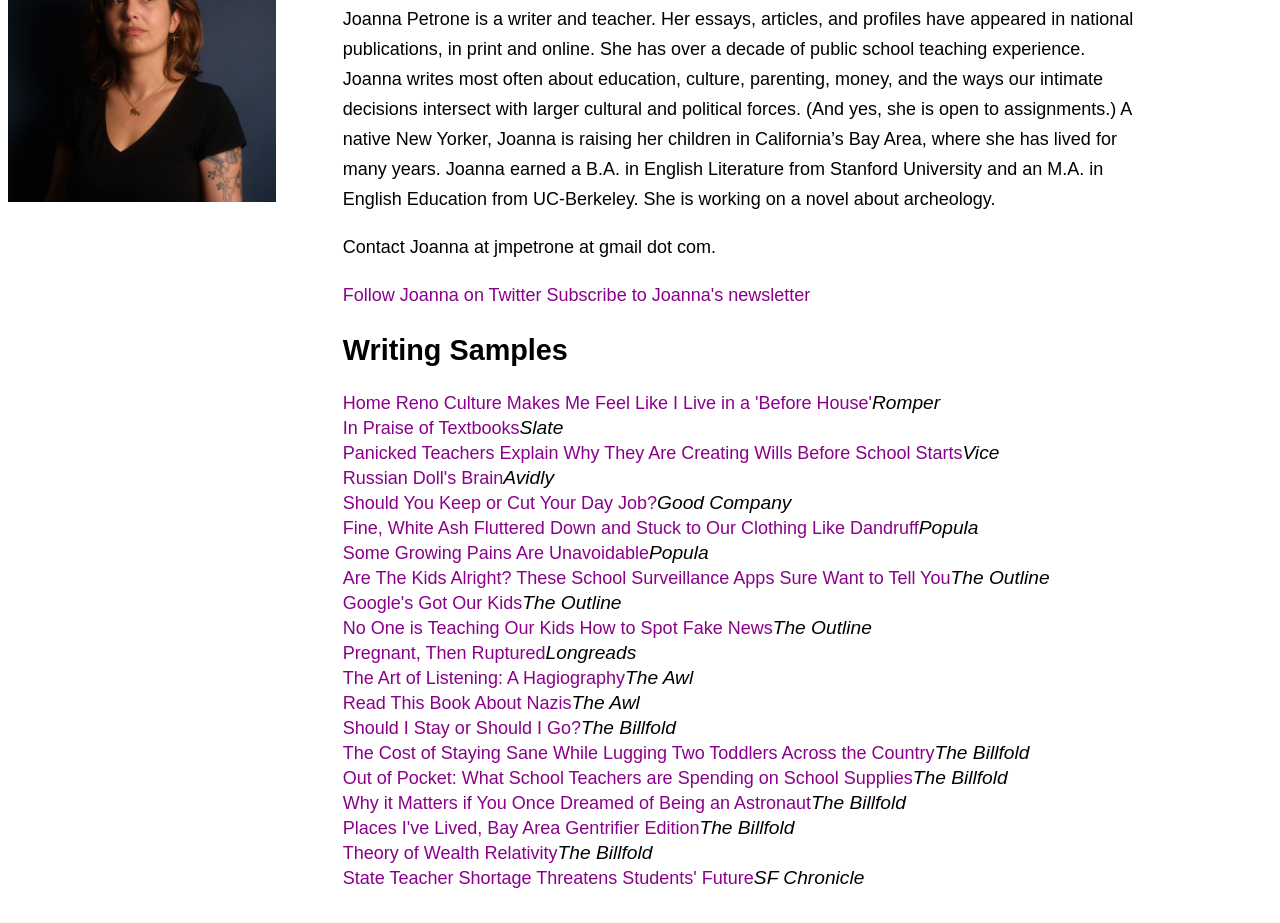
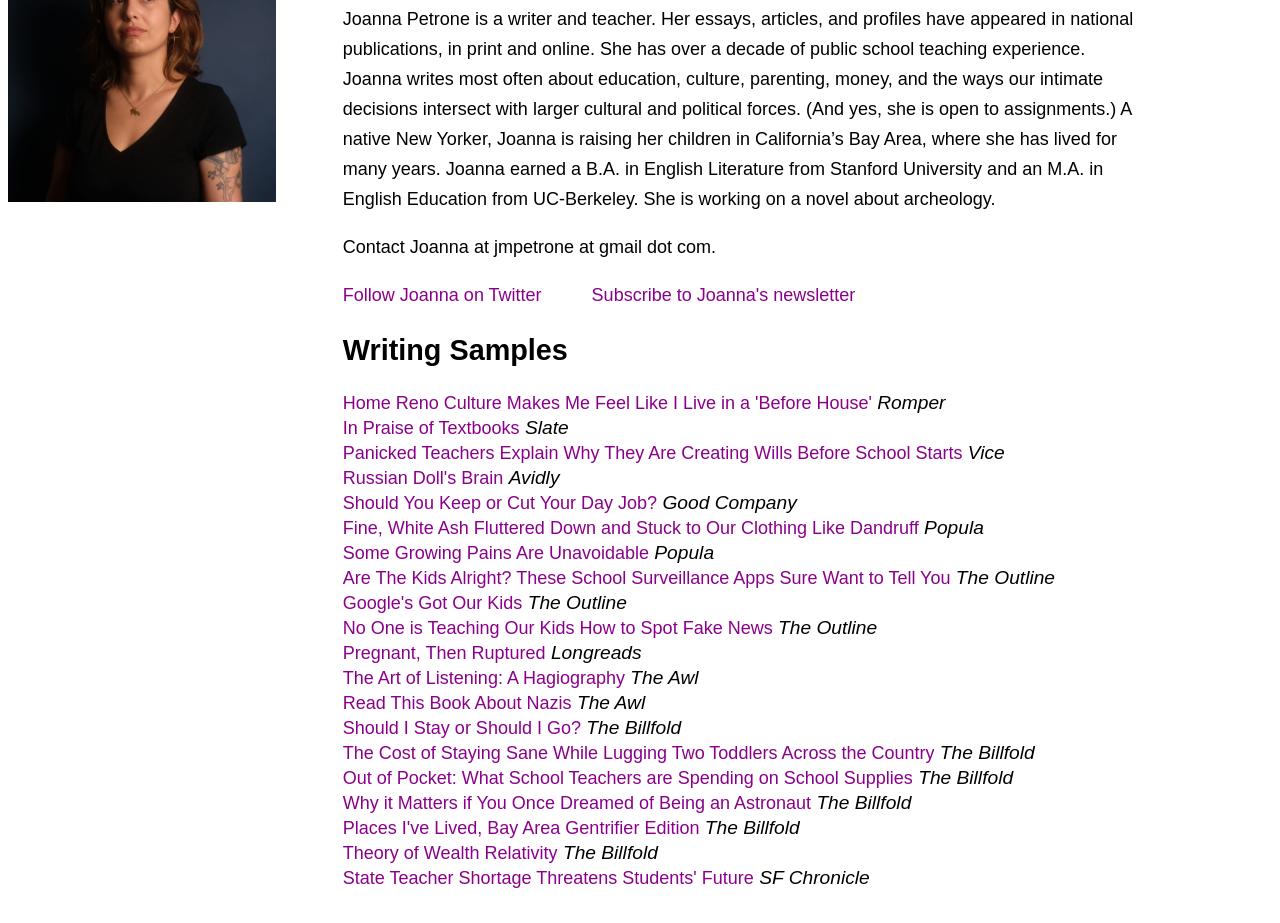
Before and after one commit to grumblebot5000/jp, a plain HTML site: page index.html in a window 1280 px wide. Shown: the part 142-1065 px from the top of the page. Drawn offline with Linux system fonts and the light colour scheme.

Commit message:
added final link; cleaned up CSS

```diff
--- a/index.html
+++ b/index.html
@@ -45,127 +45,170 @@
         <h2>Writing Samples</h2>
         <ul class="writing-samples">
           <li>
+            <span>
               <a href="https://www.romper.com/life/tiktok-hgtv-home-reno"
                 >Home Reno Culture Makes Me Feel Like I Live in a 'Before
                 House'</a
-            ><span class="tab"><em>Romper</em></span>
+              > </span
+            ><span><em>Romper</em></span>
           </li>
           <li>
+            <span>
               <a
                 href="https://slate.com/technology/2020/08/remote-learning-means-we-need-textbooks.html"
                 >In Praise of Textbooks</a
-            ><span class="tab"><em>Slate</em></span>
+              > </span
+            ><span><em>Slate</em></span>
           </li>
           <li>
+            <span>
               <a
                 href="https://www.vice.com/en/article/889dga/why-teachers-are-writing-wills-before-school-starts"
                 >Panicked Teachers Explain Why They Are Creating Wills Before
                 School Starts</a
-            ><span class="tab"><em>Vice</em></span>
+              > </span
+            ><span><em>Vice</em></span>
           </li>
           <li>
+            <span>
               <a
                 href="https://avidly.lareviewofbooks.org/2019/07/16/russian-dolls-brain/"
                 >Russian Doll's Brain</a
-            ><span class="tab"><em>Avidly</em></span>
+              > </span
+            ><span><em>Avidly</em></span>
           </li>
           <li>
+            <span>
               <a
                 href="https://books.google.com/books?id=evdrDwAAQBAJ&pg=PT287&lpg=PT287&dq=joanna+petrone&source=bl&ots=qtUsWg9d34&sig=ACfU3U3EyD7wanDoHeDODCHVXPBah01yYA&hl=en&sa=X&ved=2ahUKEwjkmbz9rND9AhUlIn0KHUHzBbQ4MhDoAXoECAIQAw#v=onepage&q=joanna%20petrone&f=false"
                 >Should You Keep or Cut Your Day Job?</a
-            ><span class="tab"><em>Good Company</em></span>
+              > </span
+            ><span><em>Good Company</em></span>
           </li>
           <li>
+            <span>
               <a
                 href="https://popula.com/2018/12/02/fine-white-ash-fluttered-down-and-stuck-to-our-clothing-like-dandruff/"
                 >Fine, White Ash Fluttered Down and Stuck to Our Clothing Like
                 Dandruff</a
-            ><span class="tab"><em>Popula</em></span>
+              > </span
+            ><span><em>Popula</em></span>
           </li>
           <li>
+            <span>
               <a
                 href="https://popula.com/2018/10/02/some-growing-pains-are-unavoidable/"
                 >Some Growing Pains Are Unavoidable</a
-            ><span class="tab"><em>Popula</em></span>
+              > </span
+            ><span><em>Popula</em></span>
           </li>
           <li>
+            <span>
               <a
                 href="https://theoutline.com/post/7289/are-the-kids-all-right-these-school-surveillance-apps-sure-want-to-tell-you?utm_source=contributor_pages"
-              >Are The Kids Alright? These School Surveillance Apps Sure Want to
-              Tell You</a
-            ><span class="tab"><em>The Outline</em></span>
+                >Are The Kids Alright? These School Surveillance Apps Sure Want
+                to Tell You</a
+              > </span
+            ><span><em>The Outline</em></span>
           </li>
           <li>
+            <span>
               <a
                 href="https://theoutline.com/post/4436/google-classroom-education-free-software-children-school-tech?utm_source=contributor_pages"
                 >Google's Got Our Kids</a
-            ><span class="tab"><em>The Outline</em></span>
+              > </span
+            ><span><em>The Outline</em></span>
           </li>
           <li>
+            <span>
               <a
                 href="https://theoutline.com/post/3448/no-one-is-teaching-kids-how-to-spot-fake-news?utm_source=contributor_pages"
                 >No One is Teaching Our Kids How to Spot Fake News</a
-            ><span class="tab"><em>The Outline</em></span>
+              > </span
+            ><span><em>The Outline</em></span>
           </li>
           <li>
+            <span>
               <a
                 href="https://theoutline.com/post/3448/no-one-is-teaching-kids-how-to-spot-fake-news?utm_source=contributor_pages"
                 >Pregnant, Then Ruptured</a
-            ><span class="tab"><em>Longreads</em></span>
+              > </span
+            ><span><em>Longreads</em></span>
           </li>
           <li>
             <!-- THIS NEEDS A LINK -->
-            <a href="">The Art of Listening: A Hagiography</a
-            ><span class="tab"><em>The Awl</em></span>
+            <span>
+              <a
+                href="https://www.theawl.com/2017/03/the-art-of-listening-a-hagiography/"
+                >The Art of Listening: A Hagiography</a
+              > </span
+            ><span><em>The Awl</em></span>
           </li>
           <li>
-            <a href="https://www.theawl.com/2017/02/read-this-book-about-nazis/"
+            <span>
+              <a
+                href="https://www.theawl.com/2017/02/read-this-book-about-nazis/"
                 >Read This Book About Nazis</a
-            ><span class="tab"><em>The Awl</em></span>
+              > </span
+            ><span><em>The Awl</em></span>
           </li>
           <li>
+            <span>
               <a
                 href="https://www.thebillfold.com/2016/11/should-i-stay-or-should-i-go/"
                 >Should I Stay or Should I Go?</a
-            ><span class="tab"><em>The Billfold</em></span>
+              > </span
+            ><span><em>The Billfold</em></span>
           </li>
           <li>
+            <span>
               <a
                 href="https://www.thebillfold.com/2016/06/the-cost-of-staying-sane-while-lugging-two-toddlers-across-the-us/"
                 >The Cost of Staying Sane While Lugging Two Toddlers Across the
                 Country</a
-            ><span class="tab"><em>The Billfold</em></span>
+              > </span
+            ><span><em>The Billfold</em></span>
           </li>
           <li>
+            <span>
               <a
                 href="https://www.thebillfold.com/2016/08/out-of-pocket-what-teachers-across-the-country-spend-on-supplies/"
                 >Out of Pocket: What School Teachers are Spending on School
                 Supplies</a
-            ><span class="tab"><em>The Billfold</em></span>
+              > </span
+            ><span><em>The Billfold</em></span>
           </li>
           <li>
+            <span>
               <a
                 href="https://www.thebillfold.com/2016/07/why-it-matters-if-you-once-dreamed-of-being-an-astronaut/"
                 >Why it Matters if You Once Dreamed of Being an Astronaut</a
-            ><span class="tab"><em>The Billfold</em></span>
+              > </span
+            ><span><em>The Billfold</em></span>
           </li>
           <li>
+            <span>
               <a
                 href="https://www.thebillfold.com/2016/05/places-ive-lived-bay-area-gentrifier-edition/"
                 >Places I've Lived, Bay Area Gentrifier Edition</a
-            ><span class="tab"><em>The Billfold</em></span>
+              ><span> </span><em>The Billfold</em></span
+            >
           </li>
           <li>
+            <span>
               <a
                 href="https://www.thebillfold.com/2016/02/the-theory-of-wealth-relativity/"
                 >Theory of Wealth Relativity</a
-            ><span class="tab"><em>The Billfold</em></span>
+              > </span
+            ><span><em>The Billfold</em></span>
           </li>
           <li>
+            <span>
               <a
                 href="https://www.sfchronicle.com/opinion/article/State-teacher-shortage-threatens-students-6869496.php"
                 >State Teacher Shortage Threatens Students' Future</a
-            ><span class="tab"><em>SF Chronicle</em></span>
+              > </span
+            ><span><em>SF Chronicle</em></span>
           </li>
         </ul>
       </main>
--- a/style.css
+++ b/style.css
@@ -1,7 +1,6 @@
 body {
   font-family: sans-serif;
   font-size: larger;
-  /*font-size: x-large;*/
 }
 
 .flex-container {
@@ -42,13 +41,14 @@
   list-style: outside;
   list-style-type: none;
   padding-left: 0;
+  overflow-x: hidden;
 }
 
 .tab {
-  /* display: inline-block; */
-  /* text-align: right; */
-  /* justify-content: end; */
-  /* margin-left: 40px; */
+  display: inline-block;
+  text-align: right;
+  justify-content: end;
+  margin-left: 40px;
 }
 
 ul {
@@ -60,21 +60,14 @@
   text-align: right;
 }
 
-/*.author-name {
-	border: 2px darkcyan;
-	font-family: sans-serif;
-}*/
-
 h1 {
 }
 
 img {
-  /*border-radius: 50%;*/
   max-width: 100%;
 }
 
 aside {
-  /*background-color: #cccad6;*/
   text-align: center;
 }
 
```
Lines whose indentation alone changed are shown as unchanged.
